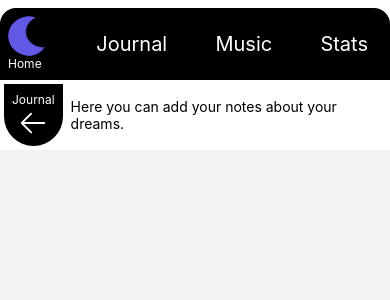
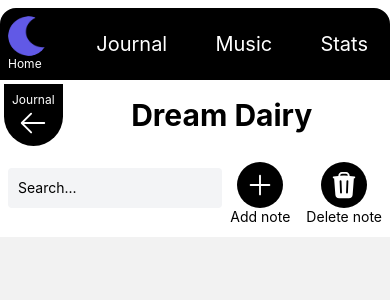
Before and after one commit to Mikolaj-Brzoskowski/Drimiral, a React Native app in the folder Frontend/: screen /Journal in a window 390 px wide. Shown: the top 300 px of the page. Built offline with nearby package versions, Linux system fonts and the light colour scheme.

Commit message:
added searchbar, add/delete buttons and note component to Journal screen

```diff
--- a/Frontend/screens/JournalScreen.js
+++ b/Frontend/screens/JournalScreen.js
@@ -1,14 +1,30 @@
-import { View, Text } from 'react-native'
-import React from 'react'
-
+import { View, Text, ScrollView } from 'react-native'
+import React, { useState } from 'react'
 import BackArrow from '../components/BackArrow';
+import AddNote from '../components/AddNote';
+import DeleteNote from '../components/DeleteNote';
+import SearchBar from '../components/SearchBar';
+import Note from '../components/Note';
 
 export default function Journal() {
 
+  const [inputList, setInputList] = useState([]);
+
   return (
-    <View className="p-1 bg-white flex flex-row flex-wrap">
-      <BackArrow text='Journal'/>
-      <Text className="self-center p-2 w-10/12">Here you can add your notes about your dreams.</Text>
-    </View>
+    <ScrollView>
+      <View className="p-1 bg-white flex flex-row flex-wrap">
+        <BackArrow text='Journal'/>
+        <Text className="self-center p-2 w-10/12 text-3xl font-bold text-center">Dream Dairy</Text>
+        <View className="w-screen p-1 bg-white flex flex-row justify-end">
+          <SearchBar/>
+          <AddNote onAddClick={setInputList} inputList={inputList}/>
+          <DeleteNote/>
+        </View>
+        <View className="bg-white flex-row flex-wrap mt-1">
+          {inputList}
+        </View>
+      </View>
+    </ScrollView>
+
   )
 }
```
